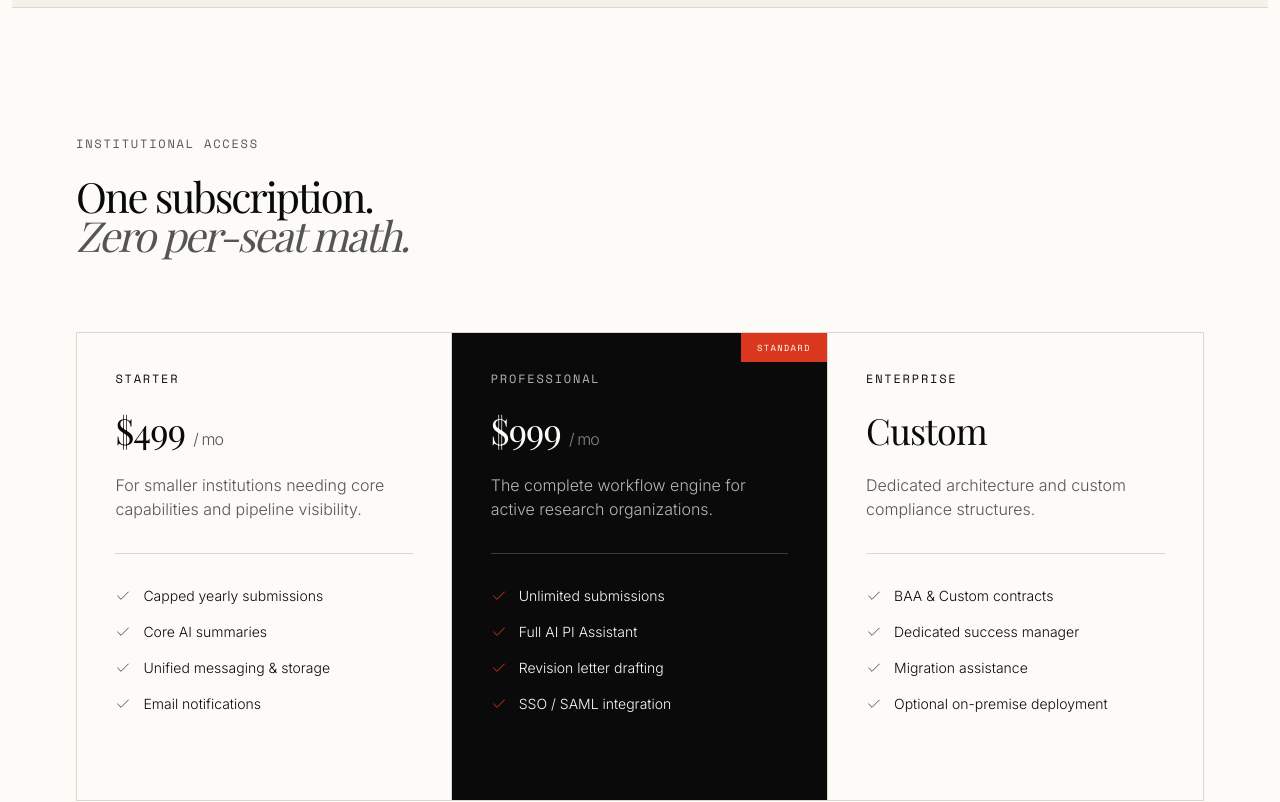
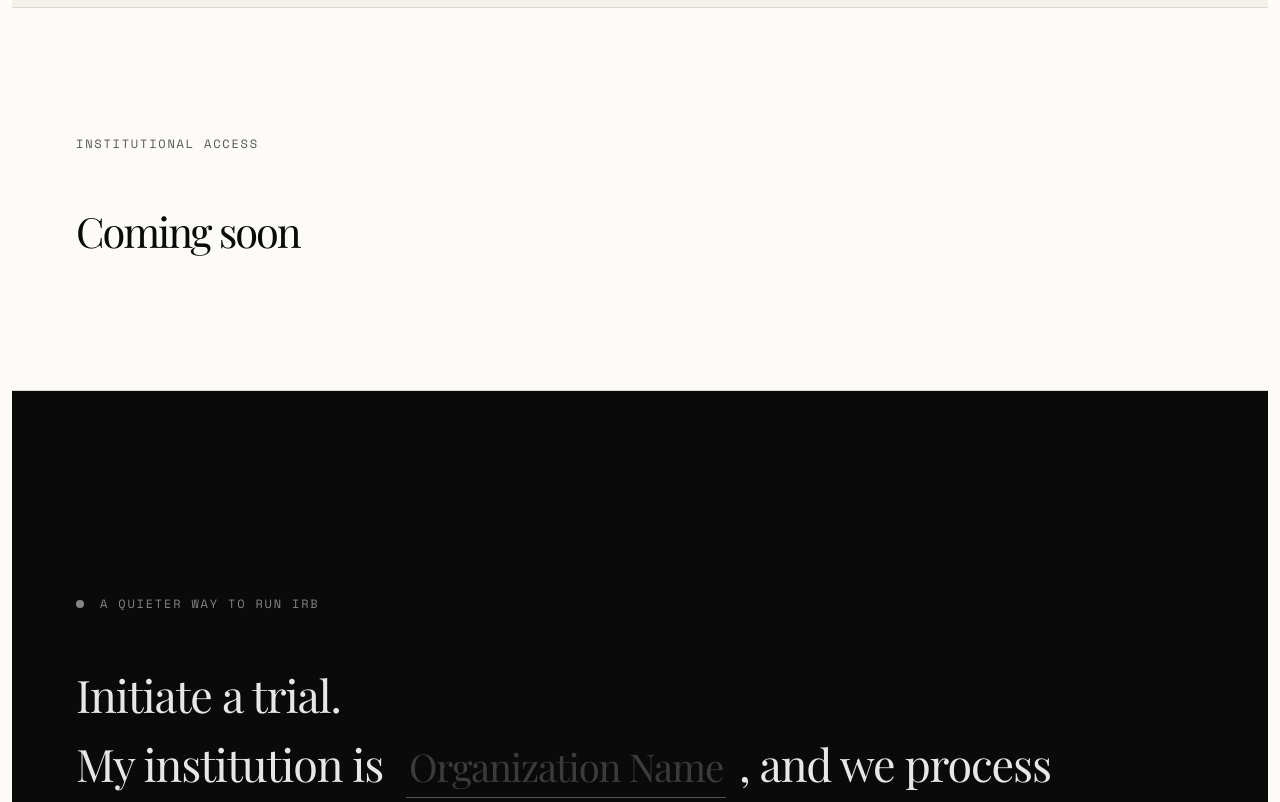
Before and after one commit to benski20/clargate, a Next.js app in the folder frontend/: page / in a window 1280 px wide. Shown: the part 4400-5202 px from the top of the page. Built offline with nearby package versions, Linux system fonts and the light colour scheme.

Commit message:
pricing updates

```diff
--- a/frontend/src/components/landing/PricingSection.tsx
+++ b/frontend/src/components/landing/PricingSection.tsx
@@ -1,48 +1,3 @@
-import { Check } from "lucide-react";
-
-const tiers = [
-  {
-    name: "Starter",
-    price: "$499",
-    suffix: "/ mo",
-    desc: "For smaller institutions needing core capabilities and pipeline visibility.",
-    featured: false,
-    features: [
-      "Capped yearly submissions",
-      "Core AI summaries",
-      "Unified messaging & storage",
-      "Email notifications",
-    ],
-  },
-  {
-    name: "Professional",
-    price: "$999",
-    suffix: "/ mo",
-    desc: "The complete workflow engine for active research organizations.",
-    featured: true,
-    badge: "Standard",
-    features: [
-      "Unlimited submissions",
-      "Full AI PI Assistant",
-      "Revision letter drafting",
-      "SSO / SAML integration",
-    ],
-  },
-  {
-    name: "Enterprise",
-    price: "Custom",
-    suffix: "",
-    desc: "Dedicated architecture and custom compliance structures.",
-    featured: false,
-    features: [
-      "BAA & Custom contracts",
-      "Dedicated success manager",
-      "Migration assistance",
-      "Optional on-premise deployment",
-    ],
-  },
-];
-
 export function PricingSection() {
   return (
     <section
@@ -50,80 +5,12 @@ export function PricingSection() {
       className="relative border-b border-[#DCD8D0] bg-[#FDFBF7] py-[clamp(6rem,10vw,10rem)]"
     >
       <div className="relative z-10 mx-auto max-w-[clamp(90rem,95vw,120rem)] px-[clamp(1.5rem,5vw,4rem)]">
-        <div className="mb-[clamp(4rem,6vw,6rem)] flex flex-col items-start justify-between gap-8 md:flex-row md:items-end">
-          <div>
-            <div className="mb-6 font-mono text-xs tracking-[0.15em] text-[#555555] uppercase">
-              Institutional Access
-            </div>
-            <h2 className="font-[family-name:var(--font-heading)] text-[clamp(2rem,3.25vw,3.25rem)] leading-[0.95] font-light tracking-tighter text-[#0A0A0A]">
-              One subscription.
-              <br />
-              <span className="italic text-[#555555]">Zero per-seat math.</span>
-            </h2>
-          </div>
+        <div className="mb-[clamp(2rem,4vw,3rem)] font-mono text-xs tracking-[0.15em] text-[#555555] uppercase">
+          Institutional Access
         </div>
-
-        <div className="grid grid-cols-1 gap-0 border border-[#DCD8D0] md:grid-cols-3">
-          {tiers.map((tier) => (
-            <div
-              key={tier.name}
-              className={`relative flex flex-col border-b border-[#DCD8D0] p-[clamp(2rem,3vw,3rem)] transition-colors duration-500 last:border-b-0 hover:bg-[#F4F1EA] md:border-r md:border-b-0 md:last:border-r-0 ${
-                tier.featured ? "bg-[#0A0A0A] text-[#FDFBF7] hover:bg-[#0A0A0A]" : ""
-              }`}
-            >
-              {tier.featured && tier.badge ? (
-                <div className="absolute top-0 right-0 bg-[#D9381E] px-4 py-2 font-mono text-[0.55rem] tracking-[0.15em] text-[#FDFBF7] uppercase">
-                  {tier.badge}
-                </div>
-              ) : null}
-              <div
-                className={`mb-4 font-mono text-xs tracking-[0.15em] uppercase ${
-                  tier.featured ? "text-white/70" : "text-[#0A0A0A]"
-                }`}
-              >
-                {tier.name}
-              </div>
-              <div
-                className={`mb-4 font-[family-name:var(--font-heading)] text-[2.125rem] font-light tracking-tight md:text-[2.25rem] ${
-                  tier.featured ? "text-[#FDFBF7]" : "text-[#0A0A0A]"
-                }`}
-              >
-                {tier.price}{" "}
-                {tier.suffix ? (
-                  <span
-                    className={`font-sans text-base font-light ${
-                      tier.featured ? "text-white/50" : "text-[#555555]"
-                    }`}
-                  >
-                    {tier.suffix}
-                  </span>
-                ) : null}
-              </div>
-              <p
-                className={`mb-8 border-b pb-8 font-sans text-[clamp(1rem,1.05vw,1.125rem)] font-light ${
-                  tier.featured
-                    ? "border-white/20 text-white/70"
-                    : "border-[#DCD8D0] text-[#555555]"
-                }`}
-              >
-                {tier.desc}
-              </p>
-              <ul className="mb-12 flex flex-grow flex-col gap-4 font-sans text-sm font-light">
-                {tier.features.map((f) => (
-                  <li key={f} className="flex items-center gap-3">
-                    <Check
-                      className={`size-4 shrink-0 ${
-                        tier.featured ? "text-[#D9381E]" : "text-[#555555]"
-                      }`}
-                      strokeWidth={1.5}
-                    />
-                    <span className={tier.featured ? "text-[#FDFBF7]" : "text-[#0A0A0A]"}>{f}</span>
-                  </li>
-                ))}
-              </ul>
-            </div>
-          ))}
-        </div>
+        <p className="font-[family-name:var(--font-heading)] text-[clamp(2rem,3.25vw,3.25rem)] font-light tracking-tighter text-[#0A0A0A]">
+          Coming soon
+        </p>
       </div>
     </section>
   );
```
